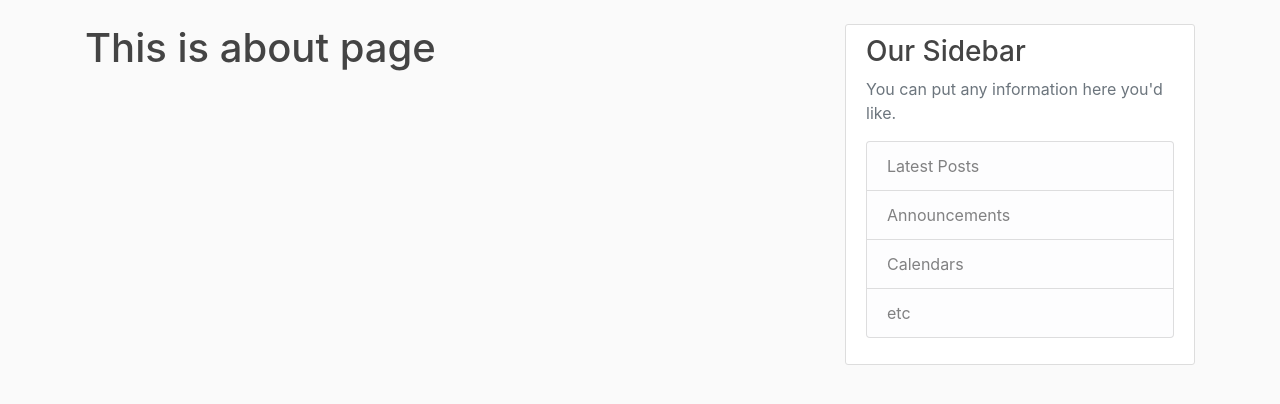
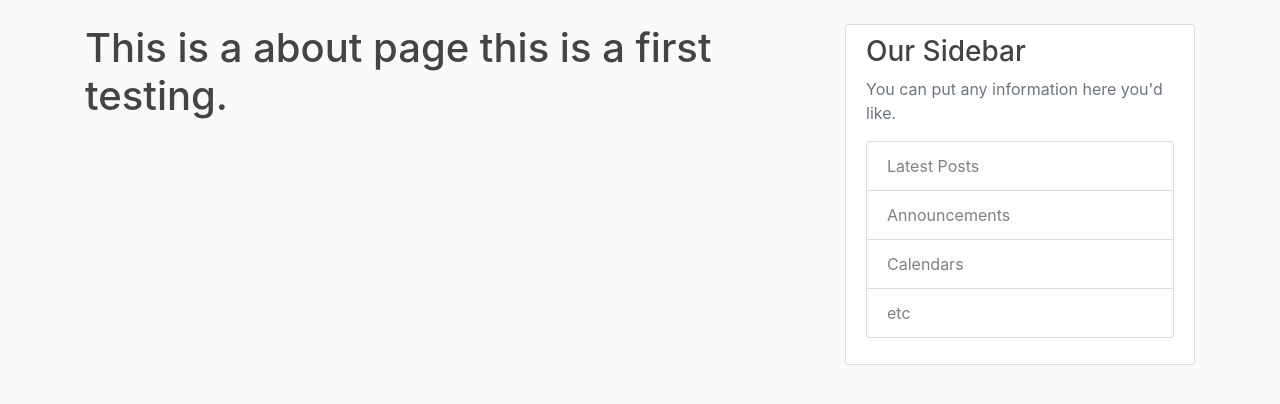
Before and after one commit to princea55/blog-post, a Flask app: page /about in a window 1280 px wide. Shown: the part 56-460 px from the top of the page. Run offline with Flask 2, Linux system fonts and the light colour scheme; some libraries are stand-ins or nearby versions.

Commit message:
about.html

```diff
--- a/flaskblog/templates/about.html
+++ b/flaskblog/templates/about.html
@@ -1,6 +1,7 @@
 {%extends "layout.html"%}
 {%block content%}
     <h1>
-        This is about page
+        This is a about page
+        this is a first testing.
     </h1>
 {%endblock%}
```
